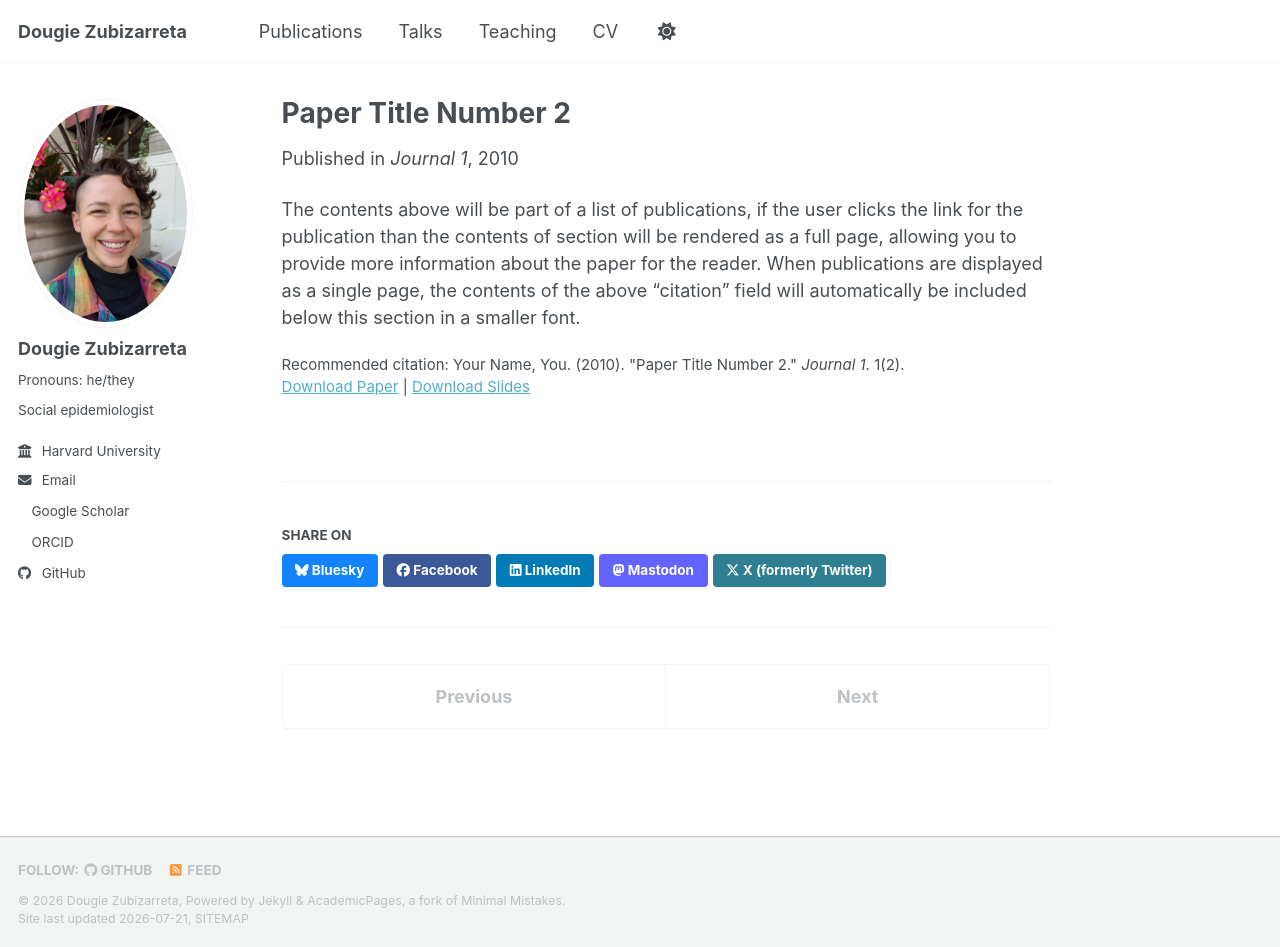
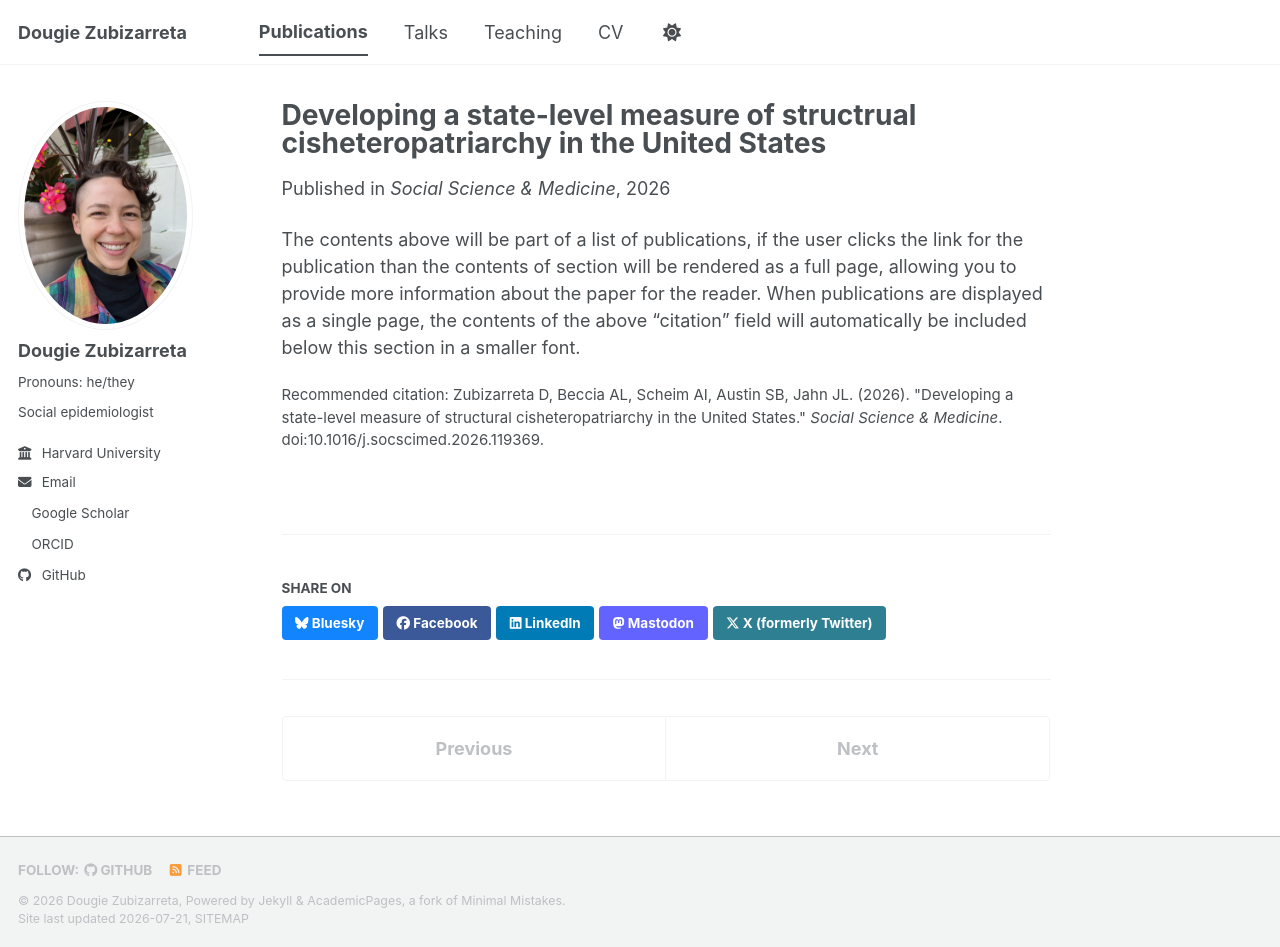
Before and after one commit to dougie-zubizarreta/dougie-zubizarreta.github.io, a Jekyll site: the page built from _publications/2010-10-01-paper-title-number-2.md, in a window 1280 px wide and 947 px high. Built offline with Jekyll 4.4.1, drawn with Linux system fonts in a browser that asks for light colours; a style sheet for code colours, icons or effects is not loaded.

Commit message:
Update 2010-10-01-paper-title-number-2.md

```diff
--- a/_publications/2010-10-01-paper-title-number-2.md
+++ b/_publications/2010-10-01-paper-title-number-2.md
@@ -1,14 +1,14 @@
 ---
-title: "Paper Title Number 2"
+title: "Developing a state-level measure of structrual cisheteropatriarchy in the United States"
 collection: publications
 category: manuscripts
-permalink: /publication/2010-10-01-paper-title-number-2
-excerpt: 'This paper is about the number 2. The number 3 is left for future work.'
-date: 2010-10-01
-venue: 'Journal 1'
-slidesurl: 'https://academicpages.github.io/files/slides2.pdf'
-paperurl: 'https://academicpages.github.io/files/paper2.pdf'
-citation: 'Your Name, You. (2010). &quot;Paper Title Number 2.&quot; <i>Journal 1</i>. 1(2).'
+permalink: #/publication/2010-10-01-paper-title-number-2
+excerpt: #'This paper is about the number 2. The number 3 is left for future work.'
+date: 2026-01-01
+venue: 'Social Science & Medicine'
+slidesurl: #'https://academicpages.github.io/files/slides2.pdf'
+paperurl: #'https://academicpages.github.io/files/paper2.pdf'
+citation: 'Zubizarreta D, Beccia AL, Scheim AI, Austin SB, Jahn JL. (2026). &quot;Developing a state-level measure of structural cisheteropatriarchy in the United States.&quot; <i>Social Science & Medicine</i>. doi:10.1016/j.socscimed.2026.119369.'
 ---
 
 The contents above will be part of a list of publications, if the user clicks the link for the publication than the contents of section will be rendered as a full page, allowing you to provide more information about the paper for the reader. When publications are displayed as a single page, the contents of the above "citation" field will automatically be included below this section in a smaller font.
```
